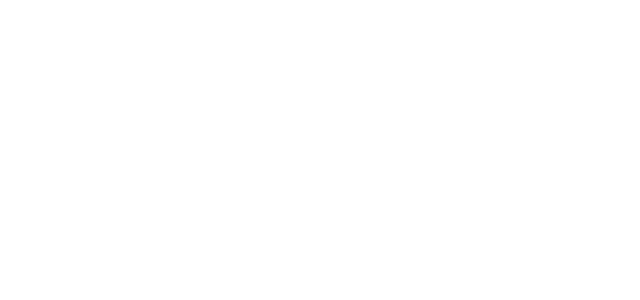
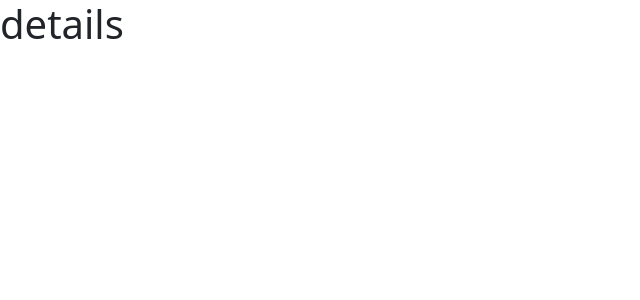
Before and after one commit to andreamaluta/react-router, a React (Vite) app: page /actors/1 in a window 1280 px wide. Before the commit this address had no page. Shown: the top 300 px of the page, without its empty margins (0-640 px from the left). Built offline with nearby package versions, Linux system fonts and the light colour scheme.

Commit message:
[UPD] create the route for the detail

```diff
--- a/src/App.jsx
+++ b/src/App.jsx
@@ -3,6 +3,7 @@ import { BrowserRouter, Routes, Route } from 'react-router-dom'
 import HomePage from './pages/HomePage'
 import About from './pages/About'
 import Actors from './pages/actors/Actors'
+import DetailActor from './pages/actors/DetailActor'
 
 
 function App() {
@@ -16,6 +17,7 @@ function App() {
           <Route path='/about' Component={About}></Route>
           <Route path='/actors'>
             <Route index Component={Actors}></Route>
+            <Route path=':id' Component={DetailActor}></Route>
           </Route>
         </Routes>
       </BrowserRouter>
--- a/src/pages/actors/DetailActor.jsx
+++ b/src/pages/actors/DetailActor.jsx
@@ -0,0 +1,11 @@
+import React from 'react'
+
+const DetailActor = () => {
+    return (
+        <div>
+            <h1>details</h1>
+        </div>
+    )
+}
+
+export default DetailActor
```
